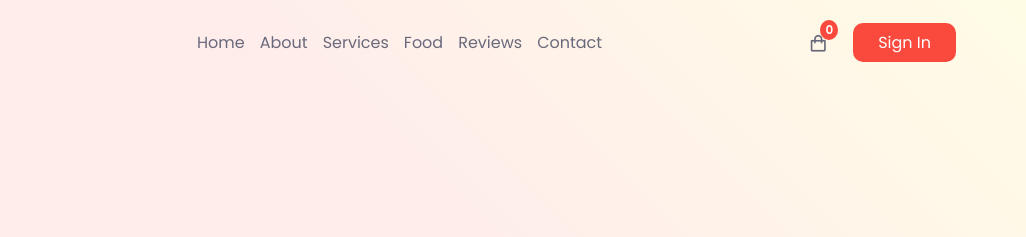
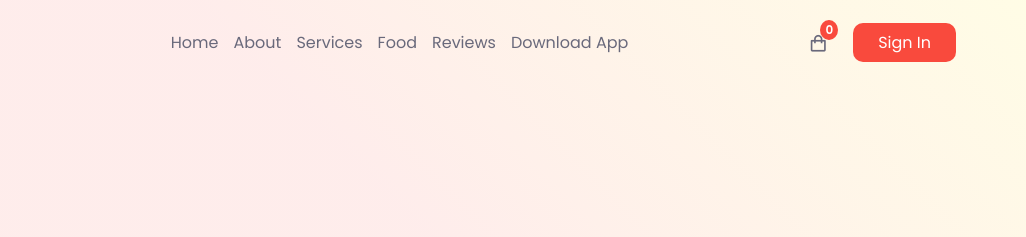
Before and after one commit to Sushil919/Food_Order, a plain HTML site: page index.html in a window 1280 px wide. Shown: the top 237 px of the page, 254-1280 px from the left. Drawn offline with nearby package versions, Linux system fonts and the light colour scheme.

Commit message:
updated bm

```diff
--- a/css/styles.css
+++ b/css/styles.css
@@ -146,6 +146,7 @@ img {
   font-size: 2rem;
   margin-right: 1.5rem;
   position: relative;
+  cursor: pointer;
 }
 .navbar .cart-icon span {
   position: absolute;
@@ -157,6 +158,7 @@ img {
   border-radius: 50%;
   font-size: 1.2rem;
   font-weight: 600;
+  /* cursor: pointer; */
 }
 
 .btn {
--- a/index.html
+++ b/index.html
@@ -39,7 +39,7 @@
             <a href="#services">Services</a>
             <a href="#recipes">Food</a>
             <a href="#testimonials">Reviews</a>
-            <a href="#footer">Contact</a>
+            <a href="#download">Download App</a>
             <span class="close d-flex"><i class="bx bx-x"></i></span>
           </ul>
 
@@ -325,7 +325,7 @@
       </div>
     </section>
     <!--=============== App ===============-->
-    <section class="section app">
+    <section class="section app" id="download">
       <div class="row container">
         <div class="col">
           <div class="circle">
```
